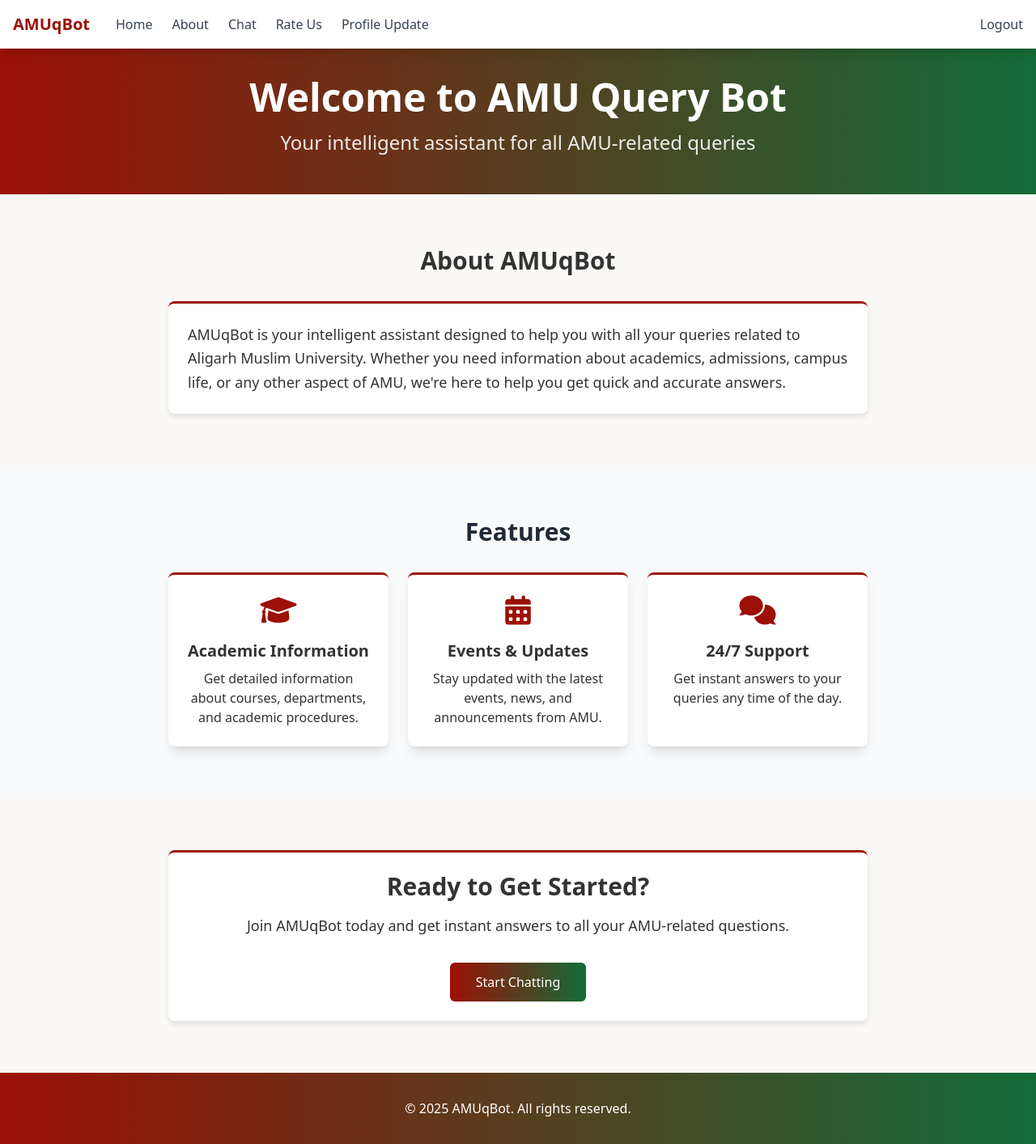
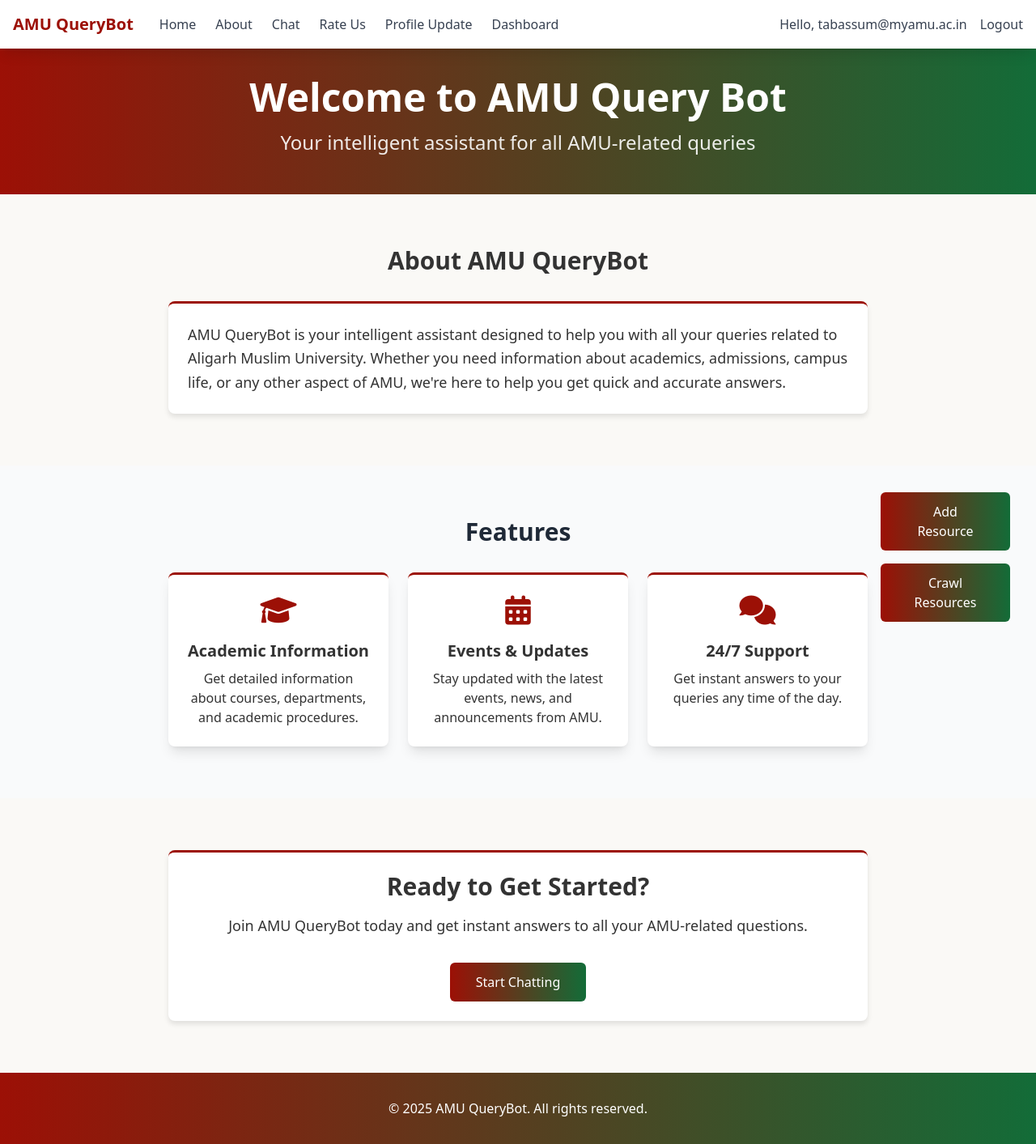
Before and after one commit to Tabassum-Yunus/AMU-QueryBot, a Django app: page / in a window 1280 px wide. Shown: the whole page at 81% size. Run offline with Django 5.2, Linux system fonts and the light colour scheme; a user stored in the database is signed in; parts of the project's set-up code (start-up, migrations or seed data) failed here and were passed over; some libraries are stand-ins or nearby versions.

Commit message:
add: export resouces functionality

```diff
--- a/amu_query_bot/main/views.py
+++ b/amu_query_bot/main/views.py
@@ -1,10 +1,12 @@
 from django.http import HttpResponse, JsonResponse
 from django.shortcuts import render, redirect
 from django.contrib import messages
-from django.contrib.auth.decorators import login_required
+from django.contrib.auth.decorators import login_required, user_passes_test
 from django.views.decorators.http import require_http_methods
-from .models import Feedback
+from .models import Feedback, Resource
 import json
+import pandas as pd
+import os
 
 # Create your views here.
 
@@ -45,3 +47,42 @@
         'rating_choices': Feedback.RATING_CHOICES
     }
     return render(request, 'feedback.html', context)
+
+@user_passes_test(lambda u: u.is_superuser)
+def crawl_resources(request):
+    if request.method == 'POST':
+        try:
+            # Fetch all resources from the database
+            resources = Resource.objects.all()
+
+            # Create a list to store resource data
+            resource_data = []
+
+            # Process each resource
+            for resource in resources:
+                resource_data.append({
+                    'URL': resource.url or '',
+                    'PDF Link': resource.file.url if resource.file else '',
+                    'Description': resource.description or ''
+                })
+
+            # Create a DataFrame
+            df = pd.DataFrame(resource_data)
+
+            # Create media directory if it doesn't exist
+            media_dir = os.path.join('media', 'exports')
+            os.makedirs(media_dir, exist_ok=True)
+
+            # Use fixed filename
+            filename = 'resources_export.xlsx'
+            filepath = os.path.join(media_dir, filename)
+
+            # Save to Excel
+            df.to_excel(filepath, index=False)
+
+            messages.success(request, "Resources exported successfully to resources_export.xlsx")
+        except Exception as e:
+            messages.error(request, f"An error occurred while exporting resources: {str(e)}")
+
+        return redirect('home')
+    return render(request, 'crawl_resources.html')
--- a/amu_query_bot/templates/about.html
+++ b/amu_query_bot/templates/about.html
@@ -7,7 +7,7 @@
 <!-- Header Section -->
 <header class="custom-gradient text-white page-header py-20 mt-4">
   <div class="container mx-auto px-4 text-center">
-    <h1 class="text-4xl md:text-5xl font-bold mb-4">About AMUqBot</h1>
+    <h1 class="text-4xl md:text-5xl font-bold mb-4">About AMU QueryBot</h1>
     <p class="text-xl md:text-2xl opacity-90">
       Learn more about our intelligent assistant
     </p>
@@ -20,7 +20,7 @@
     <div class="custom-card card-border">
       <h2 class="text-3xl font-bold mb-6 text-center">Our Mission</h2>
       <p class="text-lg leading-relaxed mb-6">
-        AMUqBot is designed to serve as your dedicated assistant for all queries related to Aligarh Muslim University.
+        AMU QueryBot is designed to serve as your dedicated assistant for all queries related to Aligarh Muslim University.
         Our mission is to provide instant, accurate information to students, faculty, and anyone interested in AMU.
       </p>
       <p class="text-lg leading-relaxed">
--- a/amu_query_bot/templates/base.html
+++ b/amu_query_bot/templates/base.html
@@ -108,7 +108,7 @@
       <div class="container mx-auto px-4">
         <div class="flex justify-between items-center py-4">
           <div class="flex items-center space-x-8">
-            <a href="{% url 'home' %}" class="text-xl font-bold brand-color">AMUqBot</a>
+            <a href="{% url 'home' %}" class="text-xl font-bold brand-color">AMU QueryBot</a>
             <div class="hidden md:flex space-x-6">
               <a href="{% url 'home' %}" class="text-gray-700 link-hover">Home</a>
               <a href="{% url 'about' %}" class="text-gray-700 link-hover">About</a>
@@ -116,11 +116,15 @@
               <a href="{% url 'chat-lobby' %}" class="text-gray-700 link-hover">Chat</a>
               <a href="{% url 'submit_feedback' %}" class="text-gray-700 link-hover">Rate Us</a>
               <a href="{% url 'update_account' %}" class="text-gray-700 link-hover">Profile Update</a>
+              {% if user.is_superuser %}
+              <a href="{% url 'admin:index' %}" class="text-gray-700 link-hover">Dashboard</a>
+              {% endif %}
               {% endif %}
             </div>
           </div>
           <div class="hidden md:flex items-center space-x-4">
             {% if user.is_authenticated %}
+            <span class="text-gray-700">Hello, {{ user.email }}</span>
             <form action="{% url 'logout' %}" method="post" class="inline">
               {% csrf_token %}
               <button type="submit" class="text-gray-700 link-hover">Logout</button>
@@ -140,6 +144,9 @@
           <a href="{% url 'about' %}" class="block py-2 text-gray-700 hover:text-blue-600">About</a>
           {% if user.is_authenticated %}
           <a href="{% url 'chat-lobby' %}" class="block py-2 text-gray-700 hover:text-blue-600">Chat</a>
+          {% if user.is_superuser %}
+          <a href="{% url 'admin:index' %}" class="block py-2 text-gray-700 hover:text-blue-600">Dashboard</a>
+          {% endif %}
           <form action="{% url 'logout' %}" method="post" class="inline">
             {% csrf_token %}
             <button type="submit" class="block w-full text-left py-2 text-gray-700 hover:text-blue-600">Logout</button>
@@ -172,7 +179,7 @@
     <!-- Footer -->
     <footer class="custom-gradient text-white py-8 mt-auto">
       <div class="container mx-auto px-4 text-center">
-        <p>&copy; {% now "Y" %} AMUqBot. All rights reserved.</p>
+        <p>&copy; {% now "Y" %} AMU QueryBot. All rights reserved.</p>
       </div>
     </footer>
 
--- a/amu_query_bot/templates/index.html
+++ b/amu_query_bot/templates/index.html
@@ -17,10 +17,10 @@
 <!-- About Section -->
 <section class="py-16">
   <div class="container mx-auto px-4 max-w-4xl">
-    <h2 class="text-3xl font-bold mb-8 text-center">About AMUqBot</h2>
+    <h2 class="text-3xl font-bold mb-8 text-center">About AMU QueryBot</h2>
     <div class="custom-card card-border">
       <p class="leading-relaxed text-lg">
-        AMUqBot is your intelligent assistant designed to help you with all your queries related to Aligarh Muslim University.
+        AMU QueryBot is your intelligent assistant designed to help you with all your queries related to Aligarh Muslim University.
         Whether you need information about academics, admissions, campus life, or any other aspect of AMU, we're here to help
         you get quick and accurate answers.
       </p>
@@ -74,7 +74,7 @@
   <div class="container mx-auto px-4 max-w-4xl">
     <div class="custom-card card-border text-center">
       <h2 class="text-3xl font-bold mb-4">Ready to Get Started?</h2>
-      <p class="mb-8 text-lg">Join AMUqBot today and get instant answers to all your AMU-related questions.</p>
+      <p class="mb-8 text-lg">Join AMU QueryBot today and get instant answers to all your AMU-related questions.</p>
       <div class="flex justify-center space-x-4">
         {% if user.is_authenticated %}
         <a href="{% url 'chat-lobby' %}" class="px-8 py-3 text-white custom-gradient rounded-md hover:opacity-90 transition duration-300">
@@ -92,4 +92,16 @@
     </div>
   </div>
 </section>
+
+<!-- Superuser Buttons -->
+{% if user.is_superuser %}
+<div style="position: fixed; bottom: 32px; right: 32px; z-index: 1000; display: flex; flex-direction: column; gap: 16px;">
+  <a href="/admin/main/resource/add/" class="px-8 py-3 text-white custom-gradient rounded-md hover:opacity-90 transition duration-300 text-center w-40">
+    Add Resource
+  </a>
+  <a href="{% url 'crawl-resources' %}" class="px-8 py-3 text-white custom-gradient rounded-md hover:opacity-90 transition duration-300 text-center w-40">
+    Crawl Resources
+  </a>
+</div>
+{% endif %}
 {% endblock %}
```
Also changed, not shown: amu_query_bot/templates/crawl_resources.html (added, +40 -0 lines), 2 other files.
